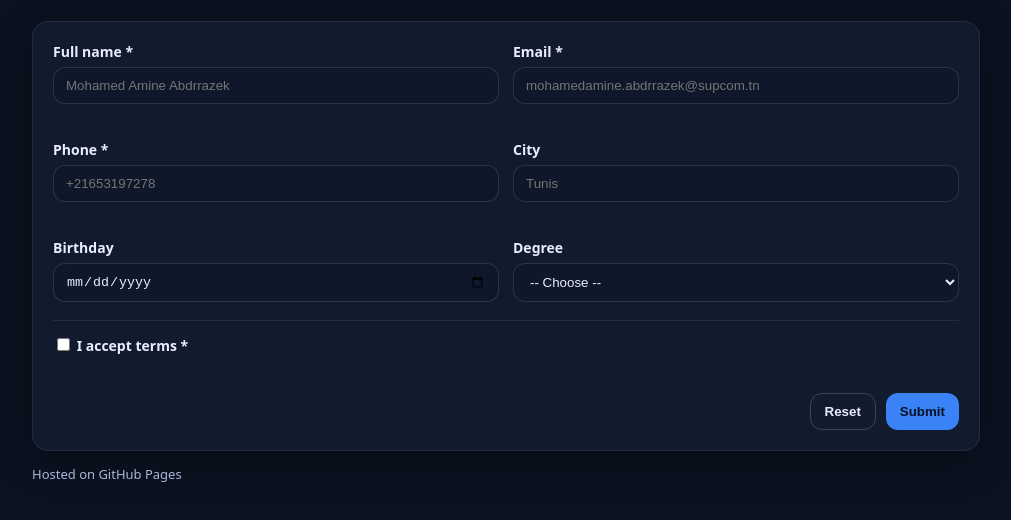
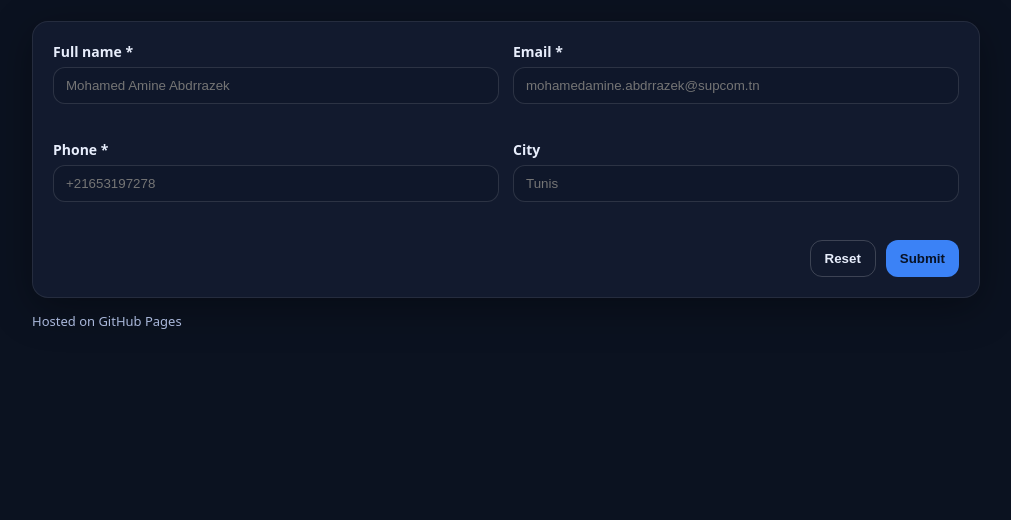
Before and after one commit to mohamedamine050/form-test-site, a plain HTML site: page index.html in a window 1280 px wide. Shown: the part 116-636 px from the top of the page, without its empty margins (134-1145 px from the left). Drawn offline with Linux system fonts and the light colour scheme.

Commit message:
Remove Birthday, Degree, and Accept Terms fields

```diff
--- a/index.html
+++ b/index.html
@@ -37,33 +37,7 @@
           <label for="city">City</label>
           <input id="city" name="city" type="text" placeholder="Tunis" />
         </div>
-
-        <div class="field">
-          <label for="birthday">Birthday</label>
-          <input id="birthday" name="birthday" type="date" />
-        </div>
-
-        <div class="field">
-          <label for="degree">Degree</label>
-          <select id="degree" name="degree">
-            <option value="">-- Choose --</option>
-            <option>Engineering</option>
-            <option>Master</option>
-            <option>Bachelor</option>
-            <option>Other</option>
-          </select>
-        </div>
       </div>
-
-      <section class="section">
-        <div class="field">
-          <label>
-            <input id="accept_terms" name="accept_terms" type="checkbox" required />
-            I accept terms *
-          </label>
-          <small class="error" data-error-for="accept_terms"></small>
-        </div>
-      </section>
 
       <div class="actions">
         <button type="reset" class="btn secondary">Reset</button>
--- a/script.js
+++ b/script.js
@@ -10,7 +10,7 @@ function setError(name, msg) {
 }
 
 function clearErrors() {
-  ["full_name","email","phone","accept_terms"].forEach(k => setError(k, ""));
+  ["full_name","email","phone"].forEach(k => setError(k, ""));
 }
 
 // Submit handler
@@ -23,14 +23,12 @@ form.addEventListener("submit", (e) => {
   const full_name = (data.get("full_name") || "").toString().trim();
   const email = (data.get("email") || "").toString().trim();
   const phone = (data.get("phone") || "").toString().trim();
-  const accept = data.get("accept_terms") === "on";
 
   let ok = true;
 
   if (!full_name) { setError("full_name", "Full name is required."); ok = false; }
   if (!email || !email.includes("@")) { setError("email", "Valid email is required."); ok = false; }
   if (!phone) { setError("phone", "Phone is required."); ok = false; }
-  if (!accept) { setError("accept_terms", "You must accept terms."); ok = false; }
 
   if (!ok) return;
 
@@ -39,10 +37,7 @@ form.addEventListener("submit", (e) => {
     full_name,
     email,
     phone,
-    city: (data.get("city") || "").toString().trim(),
-    degree: (data.get("degree") || "").toString().trim(),
-    birthday: (data.get("birthday") || "").toString().trim(),
-    accept_terms: accept
+    city: (data.get("city") || "").toString().trim()
   };
 
   // Show success message + hide form
```
